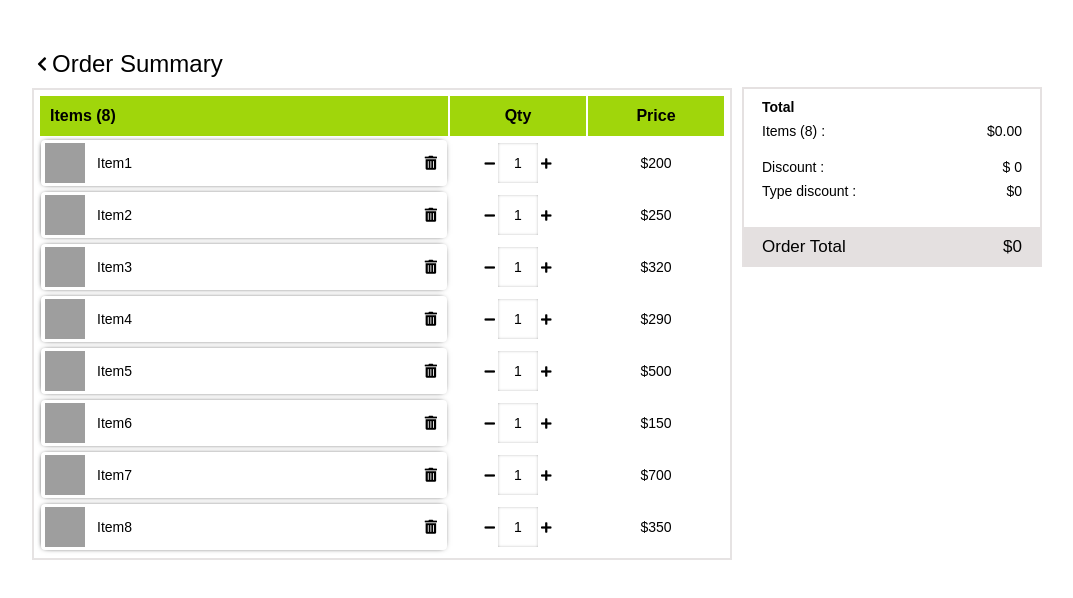
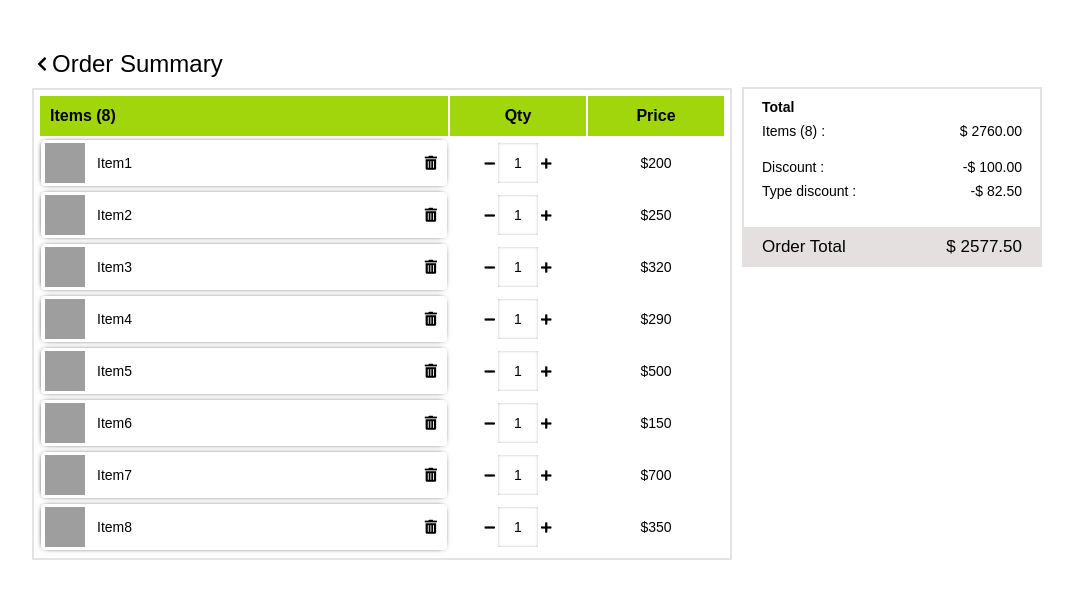
Before and after one commit to subhamdas461/HackerEarth-ShoppingCart, a React (Create React App) app: page / in a window 1280 px wide. Shown: the top 598 px of the page, without its empty margins (108-1181 px from the left). Built offline with nearby package versions, Linux system fonts and the light colour scheme; grey boxes are pictures that could not be loaded.

Commit message:
added basic amount and delete functionality

```diff
--- a/src/Components/Checkout/Checkout.jsx
+++ b/src/Components/Checkout/Checkout.jsx
@@ -2,28 +2,31 @@ import { useContext, useEffect } from "react";
 import { ItemsContext } from "../../DataContext";
 
 const Checkout = () => {
-    const { state } = useContext(ItemsContext);
+    const { state, dispatch } = useContext(ItemsContext);
+    const { data, initialTotal, priceDiscount, typeDiscount, grandTotal } =
+        state;
+    useEffect(() => {
+        dispatch({ type: "ADD_PRICE" });
+    }, [data]);
 
     return (
         <div className="checkout-box">
             <h3 className="total-text">Total</h3>
             <div className="ch-items ">
                 <p>Items ({state.data.length}) : </p>
-                <p className="ch-item-amount">
-                    ${state.initialTotal.toFixed(2)}
-                </p>
+                <p className="ch-item-amount">$ {initialTotal.toFixed(2)}</p>
             </div>
             <div className="ch-items-dis">
                 <p>Discount : </p>
-                <p className="ch-item-amount">$ {state.disPrice}</p>
+                <p className="ch-item-amount">-$ {priceDiscount.toFixed(2)}</p>
             </div>
             <div className="ch-items-typ-dis">
                 <p>Type discount : </p>
-                <p className="ch-item-amount">${state.typeDisPrice}</p>
+                <p className="ch-item-amount">-$ {typeDiscount.toFixed(2)}</p>
             </div>
             <div className="ch-total">
                 <p>Order Total</p>
-                <p className="total-amount">${state.grandTotal}</p>
+                <p className="total-amount">$ {grandTotal.toFixed(2)}</p>
             </div>
         </div>
     );
--- a/src/Components/ItemColumn/Item.jsx
+++ b/src/Components/ItemColumn/Item.jsx
@@ -11,7 +11,10 @@ const Item = () => {
                 <td className="main-item-name">
                     <img src={e.img_url} alt="item-img" />
                     <span className="name">{e.name}</span>
-                    <span className="delete-btn">
+                    <span
+                        className="delete-btn"
+                        onClick={() => dispatch({ type: "DELETE", id: e.id })}
+                    >
                         <i className="fa fa-trash-alt"></i>
                     </span>
                 </td>
--- a/src/DataContext.js
+++ b/src/DataContext.js
@@ -8,20 +8,48 @@ const reducer = (state, { type, id }) => {
             let newAddItem = state.data.map((e) => {
                 if (e.id === id) {
                     return { ...e, qty: e.qty + 1 };
-                } else {
-                    return e;
                 }
+                return e;
             });
             return { ...state, data: newAddItem };
         }
         case "DECREMENT": {
             let newDecItem = state.data.map((e) => {
+                if (e.qty === 1) {
+                    return e;
+                }
                 if (e.id === id) {
                     return { ...e, qty: e.qty - 1 };
                 }
                 return e;
             });
             return { ...state, data: newDecItem };
+        }
+        case "ADD_PRICE": {
+            let initSum = 0,
+                disSum = 0,
+                typeDisSum = 0;
+            state.data.forEach((e) => {
+                initSum += e.price * e.qty;
+                disSum += e.discount * e.qty;
+                if (e.type === "fiction") {
+                    typeDisSum += e.price * 0.15 * e.qty;
+                }
+            });
+            return {
+                ...state,
+                initialTotal: initSum,
+                priceDiscount: disSum,
+                typeDiscount: typeDisSum,
+                grandTotal: initSum - (disSum + typeDisSum),
+            };
+        }
+        case "DELETE": {
+            console.log("DELETE : ", id);
+            let newList = state.data.filter((e) => {
+                return e.id !== id;
+            });
+            return { ...state, data: newList };
         }
         default:
             return state;
@@ -35,8 +63,8 @@ const DataContext = ({ children }) => {
     const initialState = {
         data,
         initialTotal: 0,
-        disPrice: 0,
-        typeDisPrice: 0,
+        priceDiscount: 0,
+        typeDiscount: 0,
         grandTotal: 0,
     };
 
```
